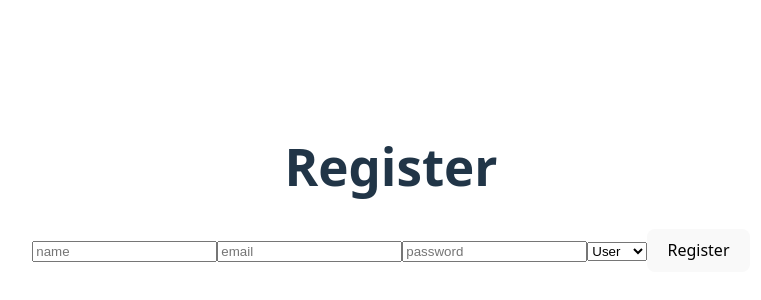
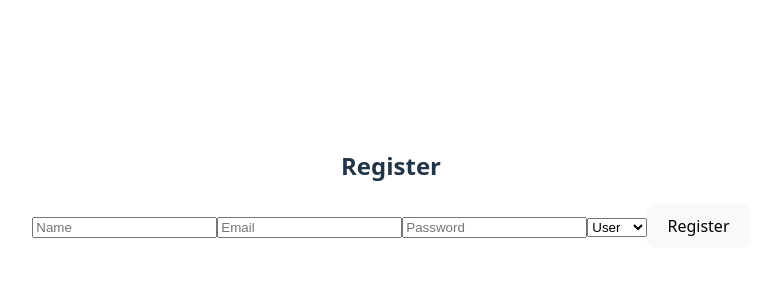
Before and after one commit to Akilach01/Fitsense-FN_RAD, a React (Vite) app: page /register in a window 1280 px wide. Shown: the part 212-512 px from the top of the page, without its empty margins (249-1010 px from the left). Built offline with nearby package versions, Linux system fonts and the light colour scheme.

Commit message:
update styles in register form

```diff
--- a/src/pages/register.tsx
+++ b/src/pages/register.tsx
@@ -30,31 +30,23 @@ export default function Register(){
 
 
     return(
-        <div>
-            <h1>Register</h1>
+         <div className="flex justify-center items-center h-screen">
+    <form className="bg-white p-6 rounded shadow w-96">
+      <h2 className="text-xl font-bold mb-4 text-center">Register</h2>
 
-            <input placeholder="name"
-            value={name}
-            onChange={(e)=> setName(e.target.value)}
-            />
 
-            <input placeholder="email"
-            value={email}
-            onChange={(e)=> setEmail(e.target.value)}
-            />
+      <input placeholder="Name" value={name} onChange={(e) => setName(e.target.value)} />
+      <input placeholder="Email" value={email} onChange={(e) => setEmail(e.target.value)} />
+      <input placeholder="Password" type="password" value={password} onChange={(e) => setPassword(e.target.value)} />
 
-            <input placeholder="password"
-            value={password}
-            onChange={(e)=> setPassword(e.target.value)}
-            />
+       <select value={role} onChange={(e) => setRole(e.target.value)}>
+        <option value="user">User</option>
+        <option value="admin">Admin</option>
+      </select>
 
-            <select value={role} onChange={(e) => setRole(e.target.value)}>
-          <option value="user">User</option>
-          <option value="admin">Admin</option>
-            </select>
+     <button className="w-full" onClick={handleRegister}>Register</button>
 
-            <button onClick={handleRegister}>Register</button>
-
+        </form>
         </div>
     );
 }
```
